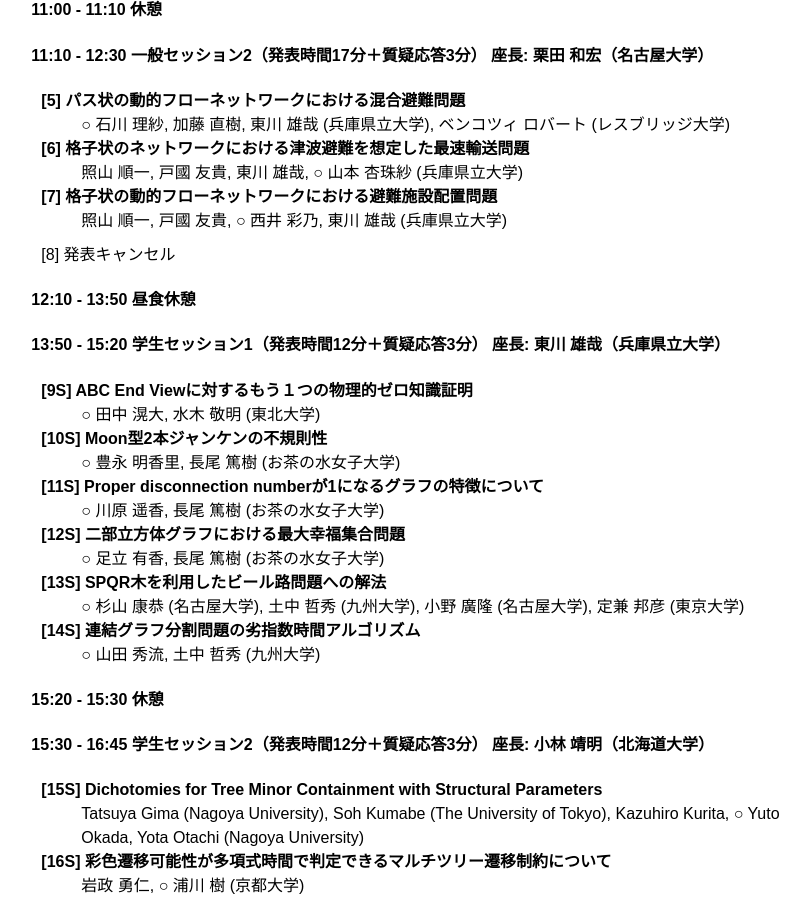
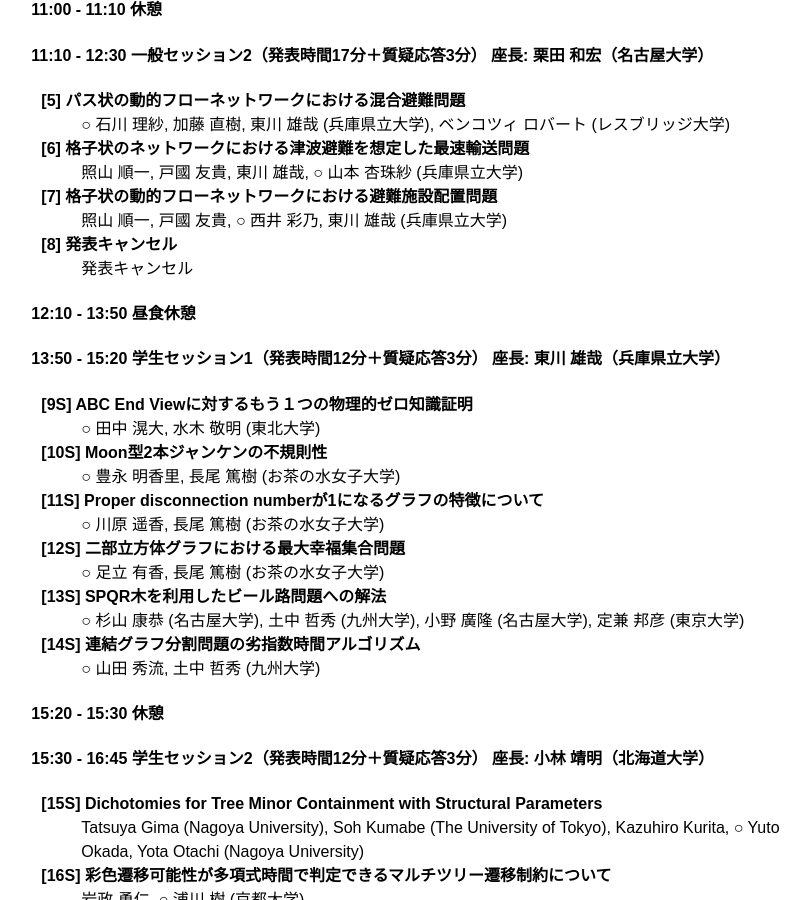
Before and after one commit to ytamura12/la-symposium_test.github.io, a Jekyll site: the page built from 2023/summer_program.md, in a window 1280 px wide and 900 px high, scrolled down 634 px. Shown: the whole window, without its empty margins (317-1127 px from the left). Built offline with Jekyll 4.4.1, drawn with Linux system fonts in a browser that asks for light colours.

Commit message:
Update summer_program.md

```diff
--- a/2023/summer_program.md
+++ b/2023/summer_program.md
@@ -39,7 +39,7 @@ title: LA Symposium 2023, 夏のLAプログラム
 : 照山 順一, 戸國 友貴, ○ 西井 彩乃, 東川 雄哉 (兵庫県立大学)
 
 [8]	発表キャンセル
-
+: 発表キャンセル
 
 #### 12:10 - 13:50 昼食休憩
 
```
